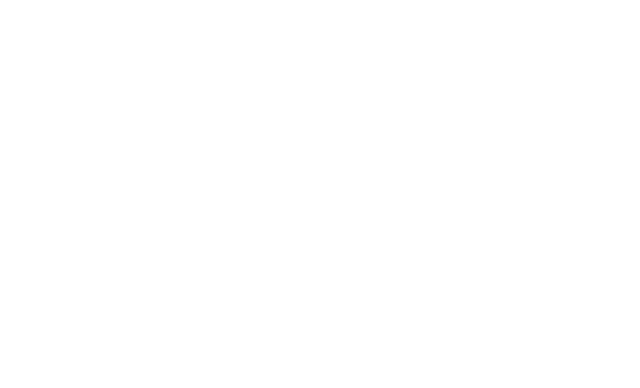
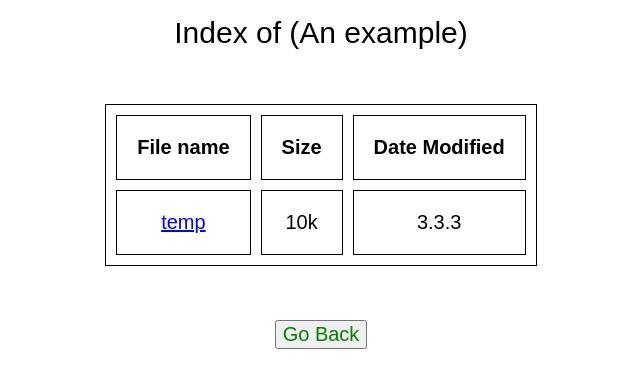
Before and after one commit to cooldumbeldore/dora-the-explorer, a plain HTML site: page client_side/index.html in a window 1280 px wide. Shown: the whole page, without its empty margins (319-959 px from the left). Drawn offline with nearby package versions, Linux system fonts and the light colour scheme; no server answers.

Commit message:
updated working code

```diff
--- a/client_side/index.html
+++ b/client_side/index.html
@@ -3,8 +3,37 @@
 	<head>
 		<title>Cool website</title>
 		<link rel="stylesheet" href="styles.css"/>
+		<script src="https://ajax.googleapis.com/ajax/libs/jquery/1.12.2/jquery.min.js"></script>
 		<script src="main.js"></script>
+
 	</head>
 	<body>
+	<p id="console"></p>
+	<div id="headers">
+		<div id="main-header">Index of ___</div>
+	</div>
+	<br><br><br>
+	<table id="file-table">
+		<thead>
+			<tr>
+				<th id="name-header">File name</th>
+				<th id="size-header">Size</th>
+				<th id="date-header">Date Modified</th>
+			</tr>
+		</thead>
+		<tbody id="table-body">
+			<tr>
+				<td  onclick="alert(this.class)" class="file-name">bla</td>
+				<td class="file-size">100k</td>
+				<td class="file-date">6/14/16, 8:23:41 AM</td>
+			</tr>
+		</tbody>
+	</table>
+
+	<br><br><br>
+	<div id="menu">
+		<button id="go-back-button" class="menu-button">Go Back</button>
+	</div>
+
 	</body>
 </html>
--- a/client_side/main.js
+++ b/client_side/main.js
@@ -1,7 +1,163 @@
+function createCORSRequest(method, url) {
+  var xhr = new XMLHttpRequest();
+  if ("withCredentials" in xhr) {
+
+    // Check if the XMLHttpRequest object has a "withCredentials" property.
+    // "withCredentials" only exists on XMLHTTPRequest2 objects.
+    xhr.open(method, url, true);
+
+  } else if (typeof XDomainRequest != "undefined") {
+
+    // Otherwise, check if XDomainRequest.
+    // XDomainRequest only exists in IE, and is IE's way of making CORS requests.
+    xhr = new XDomainRequest();
+    xhr.open(method, url);
+
+  } else {
+
+    // Otherwise, CORS is not supported by the browser.
+    xhr = null;
+
+  }
+  return xhr;
+}
+
+function make_http_request(dir_name, callback, error_callback){
+	var xhttp = createCORSRequest("GET","http://127.0.0.1:8080/"+dir_name+"/");
+	xhttp.onreadystatechange=function() {
+	if (xhttp.readyState == 4 && xhttp.status == 200) {
+		var response_text = xhttp.responseText;
+		callback(response_text);
+	}
+	if(xhttp.readyState == 4 && xhttp.status == 404){
+		error_callback();
+	}
+	};
+
+	if(!xhttp){
+		console.log("CORS NOT SUPPORTED");
+	}
+	xhttp.send();
+}
+
+function clean_path(path){
+	slash_count = 0
+	for (var i = 0, len = str.length; i < len; i++) {
+	 	if(str[i] =='/'){
+	 		slash_count ++;
+	 	}else{
+	 		break;
+	 	}
+	}
+
+	if(slash_count > 2){
+		//cealn path;
+	}
+	return path;
+}
+
+function generate_on_click_event(key){
+	function click_event(){
+		path = key;
+		if(global_path != "//"){
+			path = global_path + path;
+		}
+		path = clean_path(path);
+		handle_on_click(path);
+	}
+	return click_event;
+}
+
+function insert_to_table(value_dict){
+	var tbody = $("<tbody></tbody>").appendTo('#file-table');
+	tbody.attr("id","table-body");
+	for (var key in value_dict) {
+  		if (value_dict.hasOwnProperty(key)) {
+	    	var tr =  $("<tr></tr>").appendTo(tbody);
+	    	var name_td = $("<td>"+key+"</td>").appendTo(tr);
+	    	name_td.addClass("file-name");
+	    	name_td.click(generate_on_click_event(key));
+
+	    	var size_td = $("<td>"+value_dict[key][0]+"</td>").appendTo(tr);
+	    	size_td.addClass("file-size");
+
+	    	var date_td = $("<td>"+value_dict[key][1]+"</td>").appendTo(tr);
+	    	date_td.addClass("file-date");
+	  	}
+	}
+
+}
 
 
-function main(){
-	console.log("hey")
+function process_response_text(response_text){
+	file_dict = {}
+	var html = $.parseHTML(response_text);
+	var dom = $("<div></div>");
+	dom.html(response_text);
+	var title = $('h1',dom)[0].outerText;
+	var table = $('table',dom);
+	var trs = $('tr',table);
+	trs.each(function (i, row) {
+		tds = $('td', row);
+		if(tds.length == 3){
+			var name_td = tds[0];
+			var name = $('a',name_td)[0].textContent;
+			var date = tds[1].textContent;
+			var size = tds[2].textContent;
+			file_dict[name] = [size,date];
+		}
+	});
+
+
+	return [file_dict, title];
 }
 
-main()
+function clear_table(){
+	$("#table-body").remove();
+}
+
+function handle_on_click(dir_name){
+	console.log(dir_name);
+	clear_table();
+	function callback(response_text){
+		processed = process_response_text(response_text)
+		insert_to_table(processed[0]);
+		global_path = processed[1].substr(9, processed[1].length);
+		global_last_paths.push(global_path);
+		$("#main-header").text(processed[1]);
+	}
+	function error_callback(){
+		alert("Invalid path!");
+		value_dict = {"temp":["10k","3.3.3"]}
+		insert_to_table(value_dict);
+		$("#main-header").text("Index of (An example)");
+	}
+	response_text = make_http_request(dir_name, callback, error_callback);
+
+
+
+}
+
+
+function go_back(){
+	global_last_paths.pop()
+	handle_on_click(global_last_paths.pop());
+}
+
+global_path = ""
+global_last_paths = []
+
+function main(){
+	global_path = "//";
+	handle_on_click("");
+
+	$("#go-back-button").click(go_back);
+}
+
+window.onload = function() {
+    if (window.jQuery) {
+       	main();
+    } else {
+        alert("Error loading jQuery!");
+    }
+}
--- a/client_side/styles.css
+++ b/client_side/styles.css
@@ -1,3 +1,75 @@
 body{
 	background-color:white;
 }
+
+#headers{
+	text-align: center;
+}
+
+#main-header{
+	font-family: Arial;
+	font-size: 30px;
+}
+
+table{
+	border-spacing: 10px;
+	border-collapse: separate;
+	border: 1px solid black;
+
+	margin-left: auto;
+    margin-right: auto;
+
+	align: center;
+	text-align: center;
+	display: table;
+}
+
+
+table thead{
+	vertical-align: middle;
+	border-color: inherit;
+
+}
+
+tr{
+	display: table-row;
+	text-align: center;
+	vertical-align: inherit;
+	border-color: inherit;
+	border: 1px solid black;
+}
+
+td, th{
+	padding: 20px;
+	display: table-cell;
+	vertical-align: inherit;
+	font-family: Arial;
+	font-size: 20px;
+	border: 1px solid black;
+}
+
+.file-name{
+	color:blue;
+	text-decoration: underline;
+}
+
+.file-name:hover{
+	color:red;
+	font-size: 25px;
+}
+
+#menu{
+	text-align: center;
+}
+
+.menu-button{
+	text-align: center;
+	color:green;
+	font-family: Arial;
+	font-size: 20px;
+}
+
+.menu-button:hover{
+	color:red;
+	font-size: 25px;
+}
```
